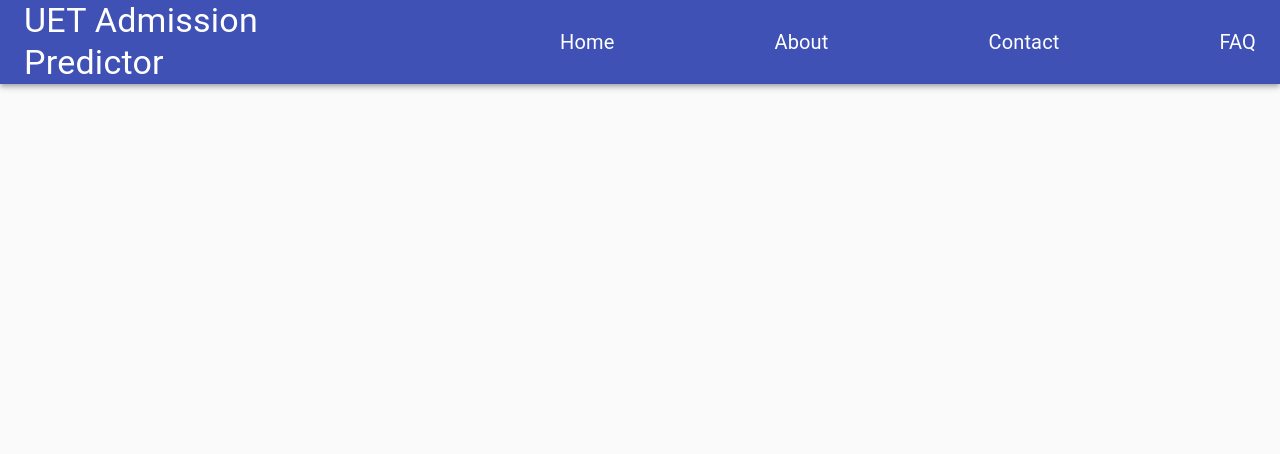
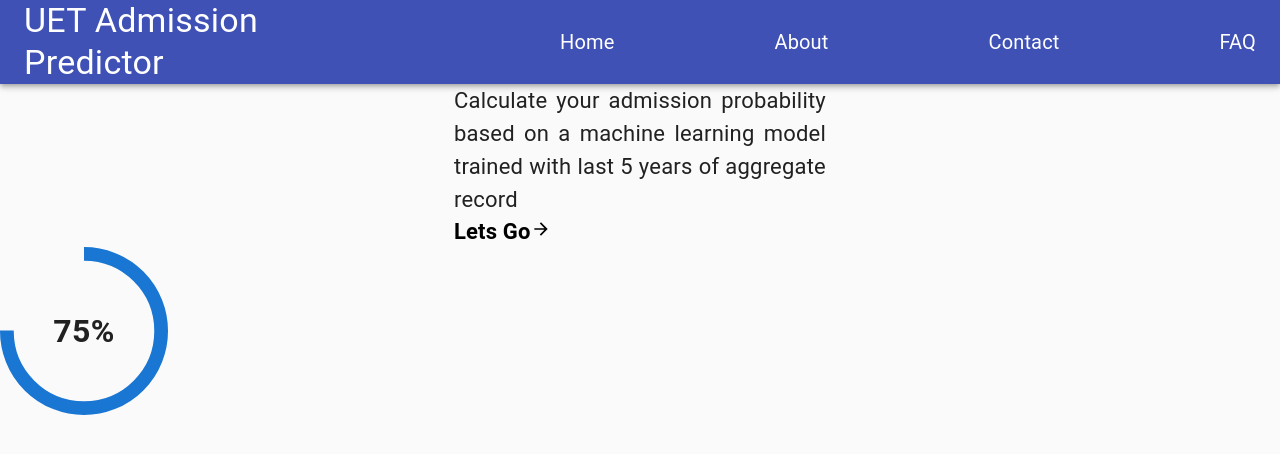
Before and after one commit to M-Ahmad45/Uet_Admission_Predictor, a React (Create React App) app: page / in a window 1280 px wide. Shown: the top 454 px of the page. Built offline with nearby package versions, Linux system fonts and the light colour scheme.

Commit message:
test commit

```diff
--- a/src/App.jsx
+++ b/src/App.jsx
@@ -1,12 +1,18 @@
 import React from "react";
 import { BrowserRouter as Router, Switch, Route } from "react-router-dom";
+
 import Navbar from "./component/Navbar";
+import Description from "./component/Description";
+import Result from "./component/Result";
 
 function App() {
+  const description_text = "Calculate your admission probability based on a machine learning model trained with last 5 years of aggregate record"
   return (
+
     <Router>
       <Navbar />
-
+      <Description text={description_text} link_text={"Lets Go"} link={""}/>
+      <Result chance={75}></Result>
     </Router>
   );
 }
```
Also changed, not shown: 1 other file (tests, documents, lock files or other folders).
